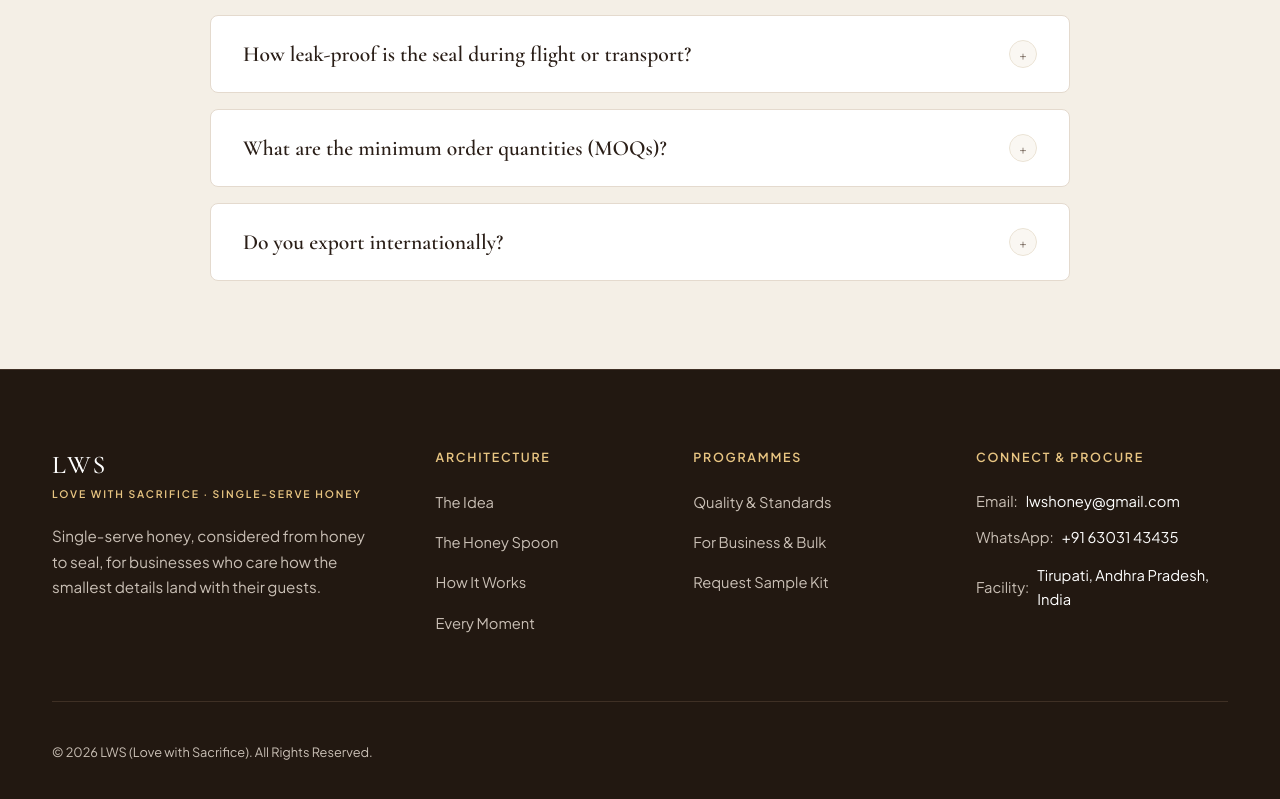
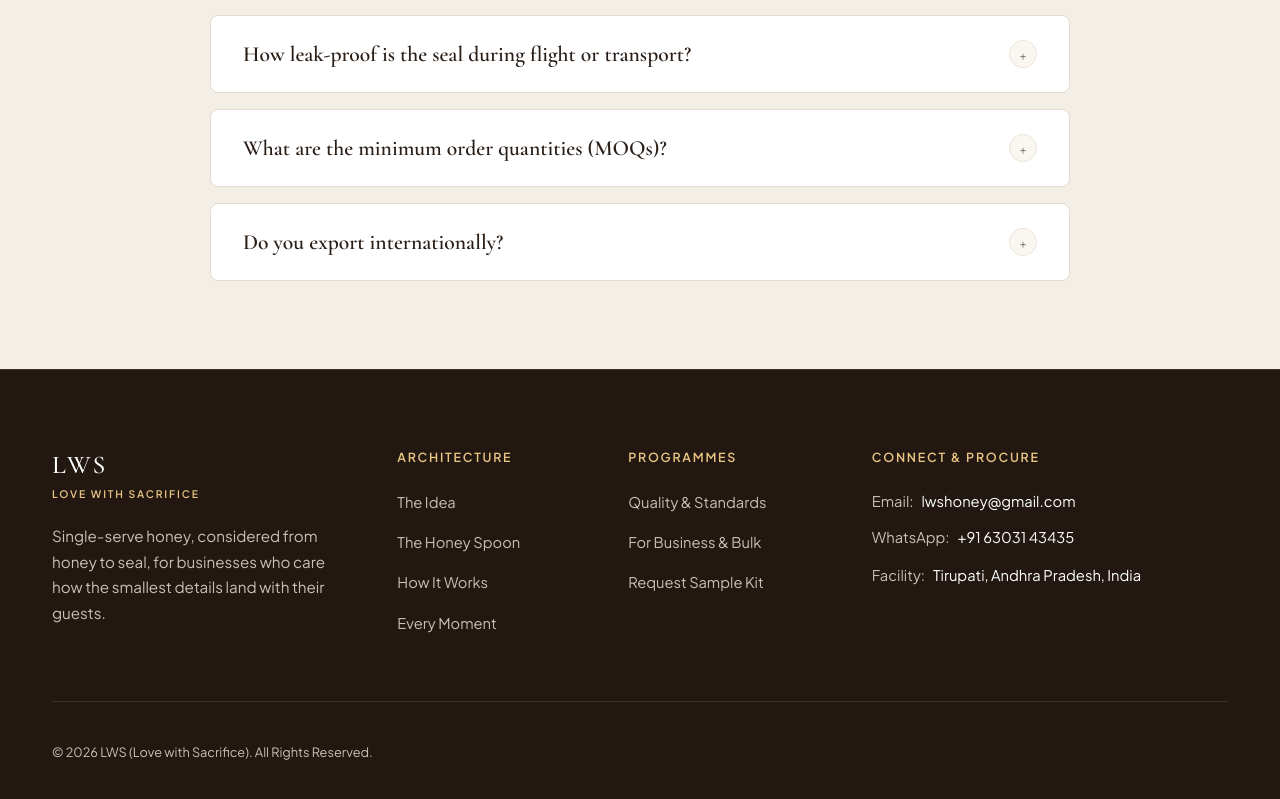
Before and after one commit to Manichandra112/lws, a React (Vite) app: page / in a window 1280 px wide. Shown: the part 9451-10250 px from the top of the page. Built offline with nearby package versions, Linux system fonts and the light colour scheme.

Commit message:
Keep facility address on a single line in footer

```diff
--- a/src/components/Footer.jsx
+++ b/src/components/Footer.jsx
@@ -8,7 +8,7 @@ export default function Footer() {
           {/* Brand Summary */}
           <div className="footer-brand">
             <h3>LWS</h3>
-            <div className="brand-tagline">Love with Sacrifice &middot; Single-Serve Honey</div>
+            <div className="brand-tagline">Love with Sacrifice</div>
             <p>
               Single-serve honey, considered from honey to seal, for businesses who care how the smallest details land with their guests.
             </p>
@@ -48,7 +48,7 @@ export default function Footer() {
                 +91 63031 43435
               </a>
             </div>
-            <div className="footer-contact-item" style={{ marginTop: '0.8rem' }}>
+            <div className="footer-contact-item" style={{ marginTop: '0.8rem', whiteSpace: 'nowrap' }}>
               <span>Facility:</span>
               <span style={{ color: '#FFFFFF' }}>Tirupati, Andhra Pradesh, India</span>
             </div>
--- a/src/index.css
+++ b/src/index.css
@@ -2122,8 +2122,8 @@ img {
 
 .footer-top {
   display: grid;
-  grid-template-columns: 1.3fr 0.8fr 0.9fr 1fr;
-  gap: 3.5rem;
+  grid-template-columns: 1.2fr 0.75fr 0.8fr 1.4fr;
+  gap: 2.5rem;
   margin-bottom: 4rem;
 }
 
@@ -2181,6 +2181,7 @@ img {
   display: flex;
   align-items: center;
   gap: 0.5rem;
+  white-space: nowrap;
 }
 
 .footer-bottom {
```
